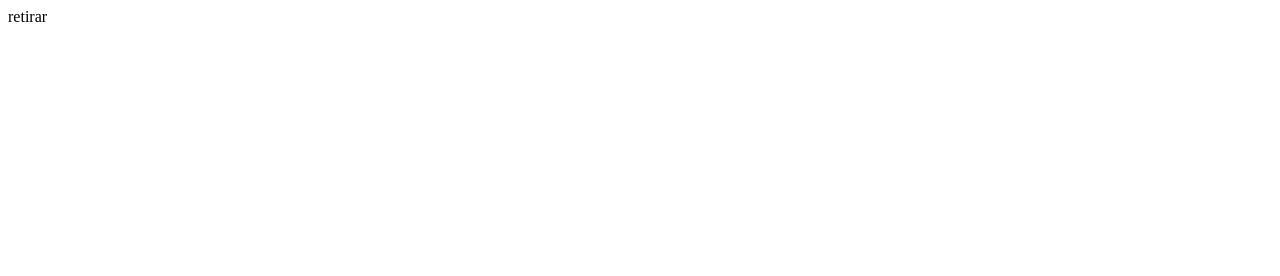
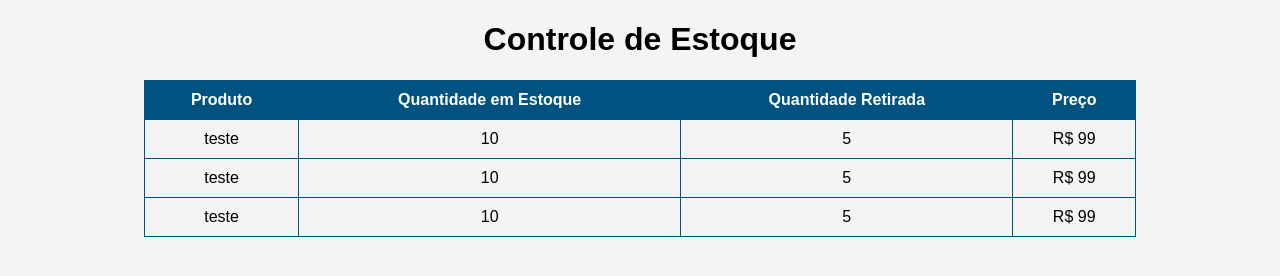
Before and after one commit to joaovictorvolpato-sys/TCC-SENAI, a plain HTML site: page templates/retirar.html in a window 1280 px wide. Drawn offline with Linux system fonts and the light colour scheme; files that its build step writes are made by us from their sources.

Commit message:
alteraçoes 24/06

```diff
--- /dev/null
+++ b/static/estoque.css
@@ -0,0 +1,27 @@
+body {
+    font-family: Arial, sans-serif;
+    margin: 20px;
+    background-color:#f4f4f4
+}
+
+h1 {
+    text-align: center;
+}
+
+table {
+    width: 70%;
+    margin: auto;
+    border-collapse: collapse;
+}
+
+th,
+td {
+    border: 1px solid #005281;
+    padding: 10px;
+    text-align: center;
+}
+
+th {
+    background-color: #005281;
+    color: white;
+}
--- a/static/login.css
+++ b/static/login.css
@@ -1,5 +1,7 @@
 #corpo{
     background-color: #005281;
+    color: #005281;
+    font-family: Arial, sans-serif
 }
 
 #imagem{
@@ -30,7 +32,7 @@
     height:450px;
     top: 410px;
     left: 620px;
-    background-color: #d6e1e7;
+    background-color: white;
      border-radius: 8px;
 }
 
--- /dev/null
+++ b/static/retirar.css
@@ -0,0 +1,26 @@
+body {
+    font-family: Arial, sans-serif;
+    margin: 20px;
+    background-color:#f4f4f4 ;
+}
+
+h1 {
+    text-align: center;
+}
+
+table {
+    width: 80%;
+    margin: auto;
+    border-collapse: collapse;
+}
+th,
+td {
+    border: 1px solid #005281;
+    padding: 10px;
+    text-align: center;
+}
+
+th {
+    background-color: #005281;
+    color: white;
+}
--- a/templates/retirar.html
+++ b/templates/retirar.html
@@ -4,8 +4,42 @@
     <meta charset="UTF-8">
     <meta name="viewport" content="width=device-width, initial-scale=1.0">
     <title>Retirar</title>
+    <link rel="stylesheet" href="static/retirar.css">
+    <link rel="icon" type="image/x-icon" href="static/aba.ico">
+
 </head>
 <body>
-    retirar
+
+    <h1>Controle de Estoque</h1>
+
+    <table>
+        <tr>
+            <th>Produto</th>
+            <th>Quantidade em Estoque</th>
+            <th>Quantidade Retirada</th>
+            <th>Preço</th>
+            </tr>
+
+        <tr>
+            <td>teste</td>
+            <td>10</td>
+            <td>5</td>
+            <td>R$ 99</td>
+            </tr>
+
+        <tr>
+            <td>teste</td>
+            <td>10</td>
+            <td>5</td>
+            <td>R$ 99</td>
+        </tr>
+
+        <tr>
+        <td>teste</td>
+        <td>10</td>
+        <td>5</td>
+        <td>R$ 99</td>
+        </tr>
+    </table>
 </body>
 </html>
```
Also changed, not shown: templates/estoque.html (+31 -1 lines).
